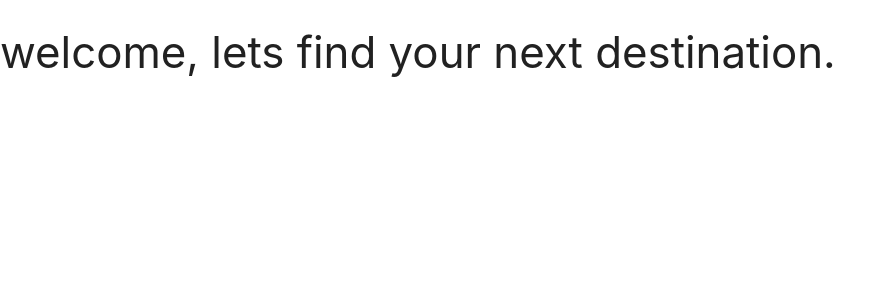
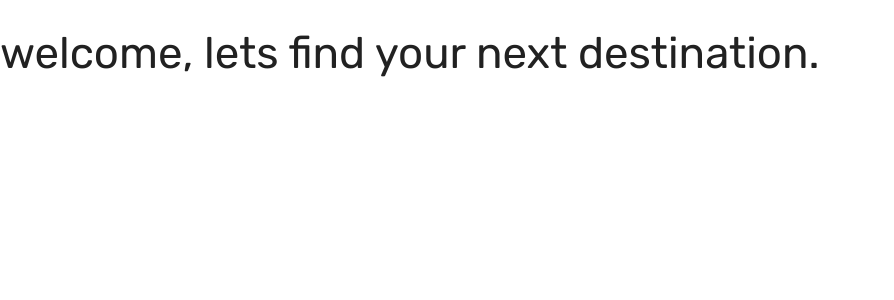
Before and after one commit to damparo/cities, a React (Create React App) app in the folder reactcities/: page / in a window 1280 px wide. Shown: the top 300 px of the page, without its empty margins (0-894 px from the left). Built offline with nearby package versions, Linux system fonts and the light colour scheme.

Commit message:
font added

```diff
--- a/reactcities/public/index.html
+++ b/reactcities/public/index.html
@@ -26,6 +26,9 @@
     -->
     <link rel="stylesheet" href="https://cdnjs.cloudflare.com/ajax/libs/materialize/1.0.0/css/materialize.min.css">
 
+    <link rel="preconnect" href="https://fonts.gstatic.com">
+<link href="https://fonts.googleapis.com/css2?family=Rubik&display=swap" rel="stylesheet">
+
     <title>React App</title>
   </head>
   <body>
--- a/reactcities/src/components/SearchBar.js
+++ b/reactcities/src/components/SearchBar.js
@@ -1,9 +1,10 @@
 import React from "react";
+import "../styles/SearchBar.css"
 
 function SearchBar() {
   return (
 
-      <h3>welcome, lets find your next destination.</h3>
+      <h3 id="mainfont">welcome, lets find your next destination.</h3>
 
 
   );
--- /dev/null
+++ b/reactcities/src/styles/SearchBar.css
@@ -0,0 +1,5 @@
+#mainfont {
+
+    font-family: 'Rubik', sans-serif;
+
+}
```
